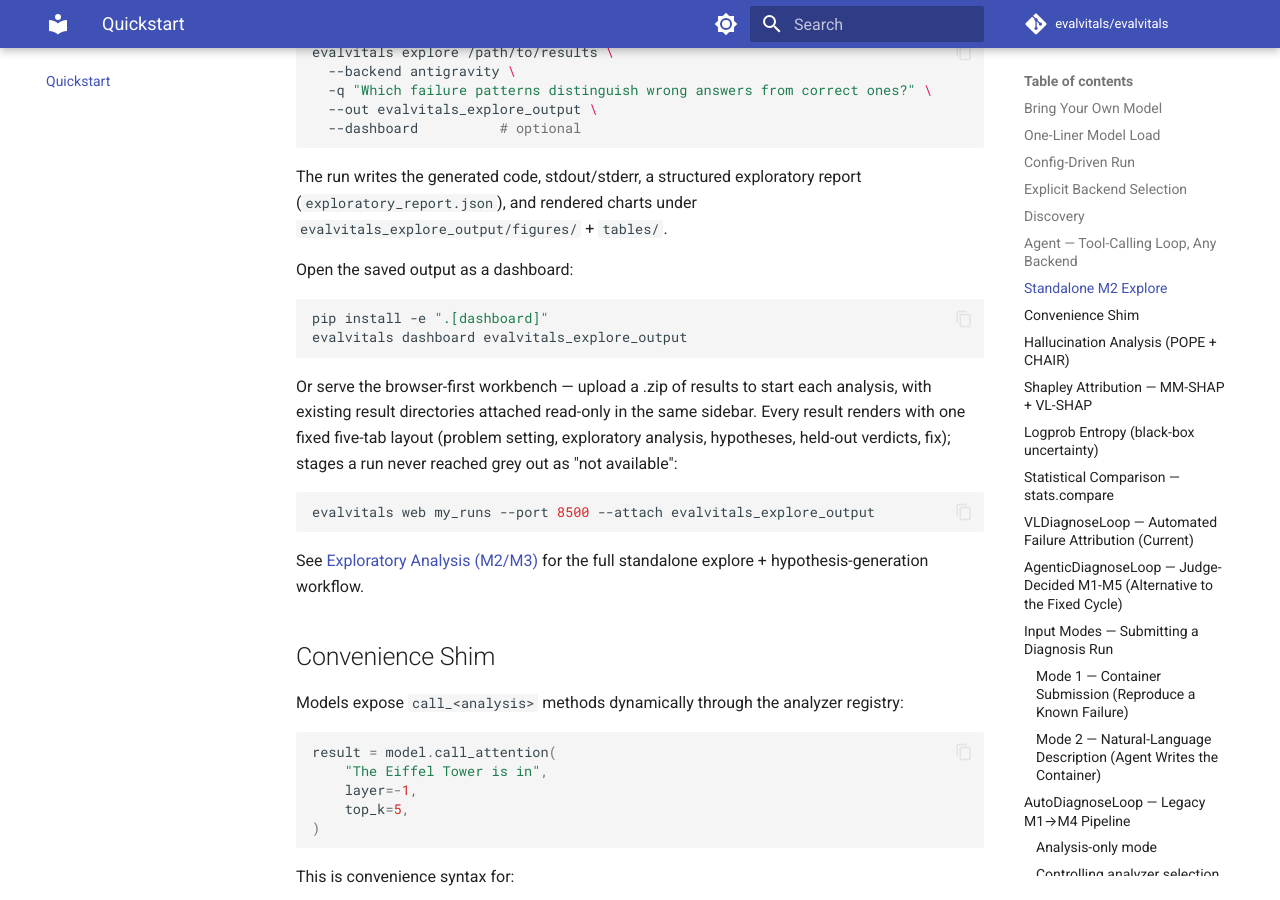
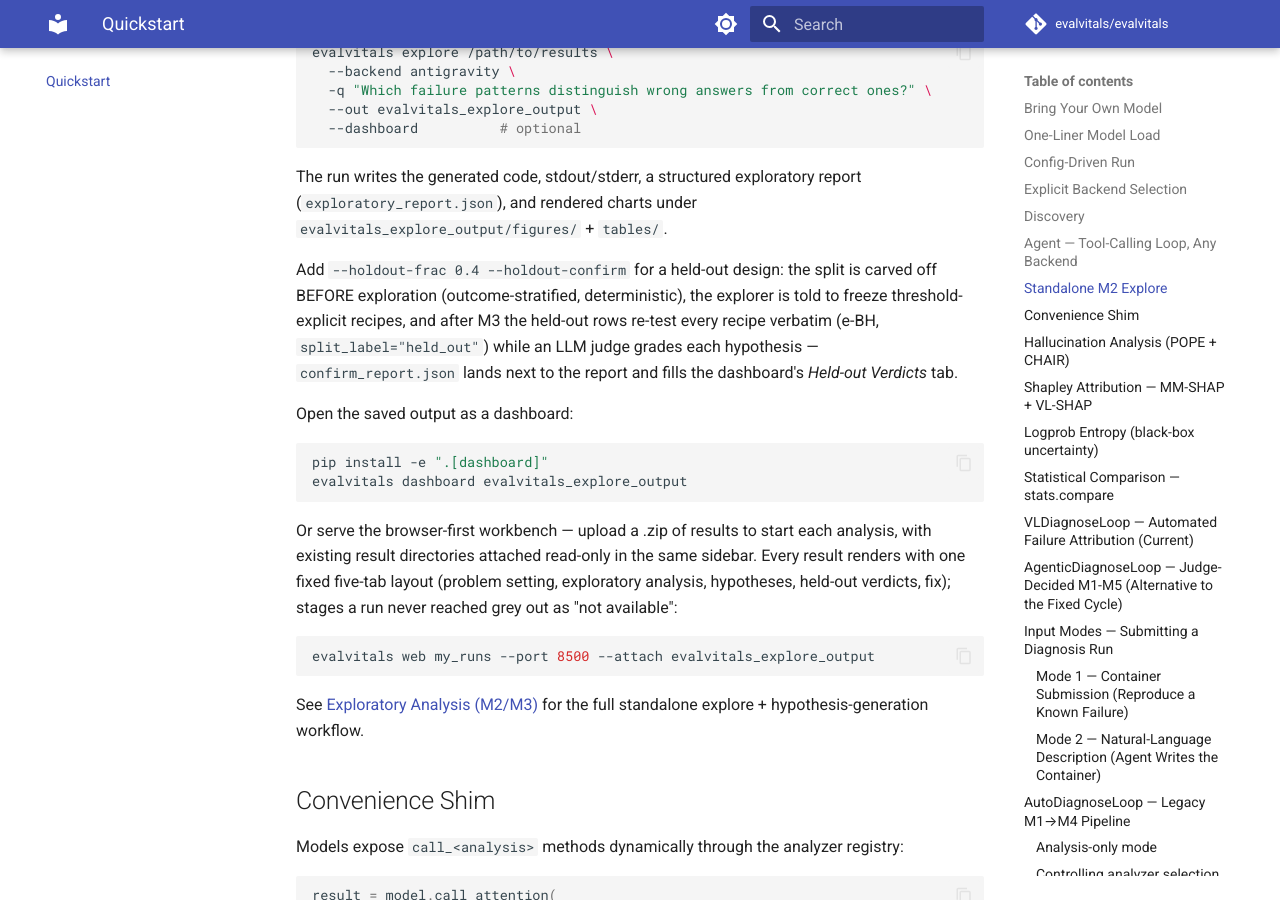
Before and after one commit to evalvitals/evalvitals, an MkDocs documentation site: the page built from docs/quickstart.md, in a window 1280 px wide and 900 px high, scrolled down 2864 px. Built offline with MkDocs 1.6.1 and Material for MkDocs 9.7.7, drawn with Linux system fonts in a browser that asks for light colours; comment, search, counter and statistics services are not loaded.

Commit message:
Document the two workbench analysis modes and the explore holdout flags
- deco_hallu_explore README: the workbench section now leads with the mode
  choice (Explore only, 1:0 — vs Explore + held-out verification, 0.6:0.4
  adjustable) and what each does to the Held-out Verdicts tab;
- docs/quickstart.md: `--holdout-frac 0.4 --holdout-confirm` shown next to
  the basic explore invocation, with the split-before-exploration and
  frozen-recipe semantics spelled out;
- CHANGELOG: Unreleased entry for analysis.holdout, the explore CLI flags,
  and the workbench mode selector.

Co-Authored-By: Claude Fable 5 <noreply@anthropic.com>

```diff
--- a/docs/quickstart.md
+++ b/docs/quickstart.md
@@ -141,6 +141,13 @@ evalvitals explore /path/to/results \
 The run writes the generated code, stdout/stderr, a structured exploratory
 report (`exploratory_report.json`), and rendered charts under
 `evalvitals_explore_output/figures/` + `tables/`.
+
+Add `--holdout-frac 0.4 --holdout-confirm` for a held-out design: the split
+is carved off BEFORE exploration (outcome-stratified, deterministic), the
+explorer is told to freeze threshold-explicit recipes, and after M3 the
+held-out rows re-test every recipe verbatim (e-BH, `split_label="held_out"`)
+while an LLM judge grades each hypothesis — `confirm_report.json` lands next
+to the report and fills the dashboard's *Held-out Verdicts* tab.
 
 Open the saved output as a dashboard:
 
```
Also changed, not shown: CHANGELOG.md (+28 -0 lines), examples/m2_statistics/deco_hallu_explore/README.md (+5 -1 lines).
